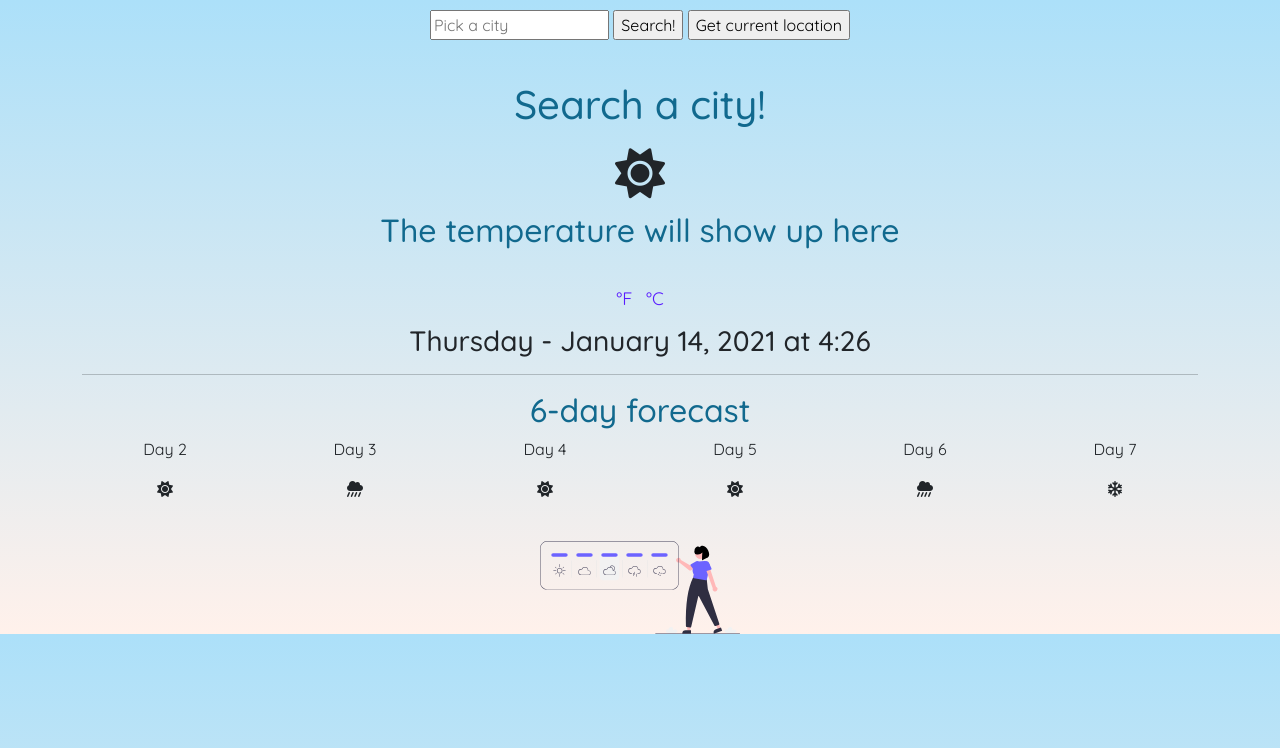
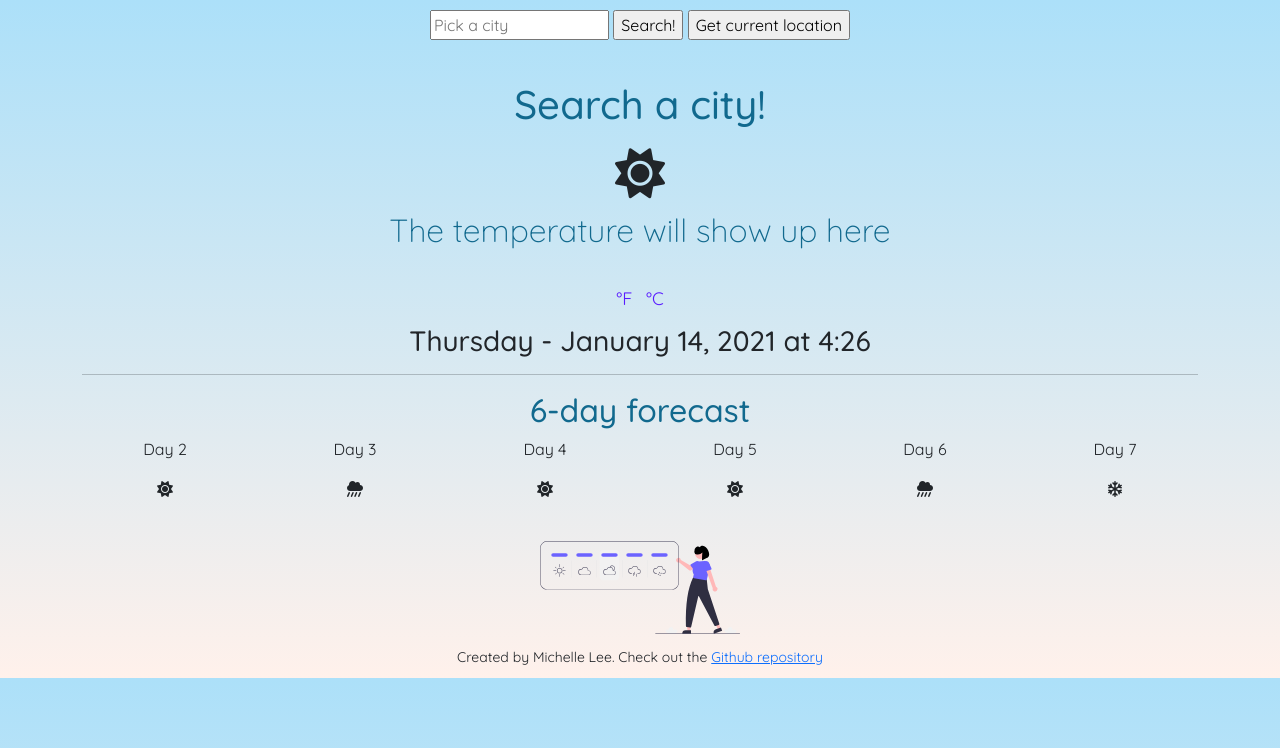
Before and after one commit to mleekwak/weather-app-project, a website built with Parcel: page index.html in a window 1280 px wide. Built offline with nearby package versions, Linux system fonts and the light colour scheme; no server answers.

Commit message:
added a footer with my name and link to Github

```diff
--- a/index.html
+++ b/index.html
@@ -80,6 +80,10 @@
         </div>
       </div>
       <img src="src/weather.svg" />
+
+      <footer>
+        <small>Created by Michelle Lee. Check out the <a href="https://github.com/mleekwak/weather-app-project">Github repository</a></small>
+      </footer>
     </div>
     <script src="src/index.js"></script>
   </body>
--- a/src/styles.css
+++ b/src/styles.css
@@ -45,9 +45,14 @@ h2 {
 
 #actual-temp {
   margin: 0 auto;
+  font-weight: 300;
 }
 
 .fiveDays {
   display: block;
   margin: 0 auto;
 }
+
+footer {
+  margin: 10px;
+}
```
